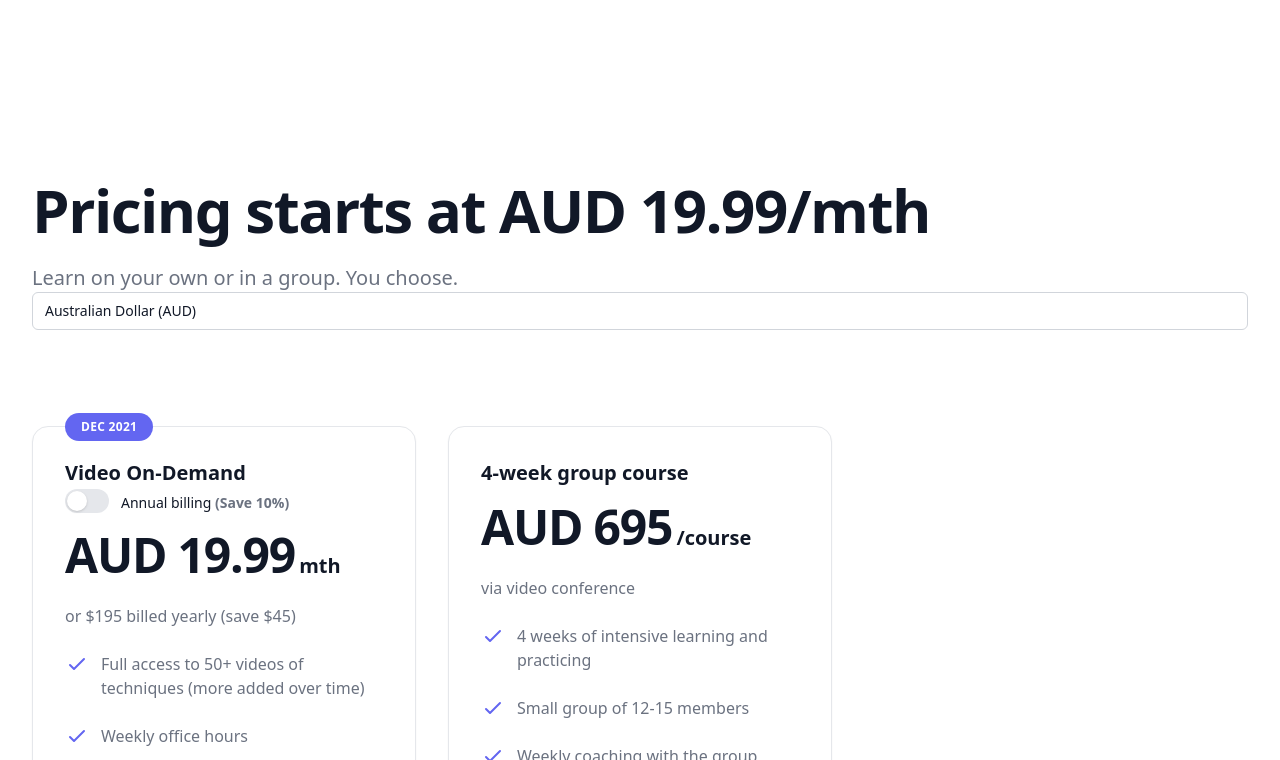
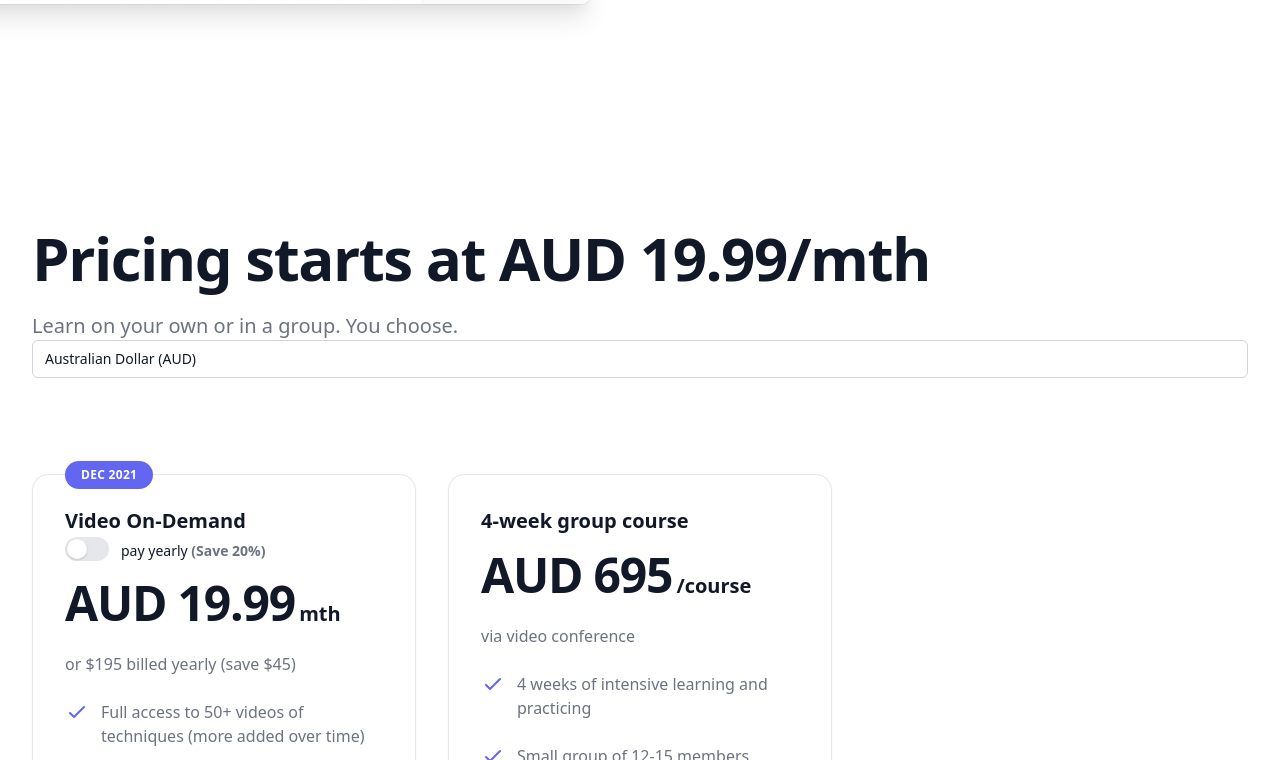
Before and after one commit to timyeothequietachievr/website, a Next.js app: page / in a window 1280 px wide. Shown: the part 4139-4899 px from the top of the page. Built offline with nearby package versions, Linux system fonts and the light colour scheme; a web font is replaced by a local one.

Commit message:
content(bob baxley), pay yearly

```diff
--- a/components/Feature2.jsx
+++ b/components/Feature2.jsx
@@ -18,9 +18,10 @@ export default function Example() {
                     <p className="mt-5 prose prose-indigo text-gray-500">
                       <ul role="list">
                         <li>Sophie Matrai - former stutter, now mentor and coach-in-training</li>
-                        <li>Jim Lim 林倛玉 - Singer, Songwriter, Performer</li>
+                        <li>Bob Baxley - SVP Design Thoughtspot, x-Apple x-Pinterest x-Yahoo, introvert</li>
                         <li>Diane Tarshis - Entrepreneur, startup advisor, coach, introvert</li>
                         <li>Larry Cornett - Leadership coach, Business Advisor, x-Yahoo x-eBay Design leader</li>
+                        <li>Jim Lim 林倛玉 - Singer, Songwriter, Performer</li>
                         <li>Mags Hanley - Author-Career architecture, Speaker, Coach, Extrovert, Leader of introverts</li>
                         <li>Jason Mesut - Coach, Design leader, introvert</li>
                         <li>Ryan Rumsey - Author-Business thinking for designers, Founder, x-Apple x-Electronic Arts, x-Nestle</li>
@@ -28,7 +29,6 @@ export default function Example() {
                         <li>Jonathon Colman - Design leader, keynote speaker, introvert</li>
                         <li>Margaret Lee - Leadership Coach, x-Google x-Yahoo Design leader, introvert</li>
                         <li>John Cutler - Product leader, designer</li>
-                        <li>Bob Baxley - SVP Design Thoughtspot, x-Apple x-Pinterest x-Yahoo, introvert</li>
                         <li>Christina Wodtke - </li>
                         <li>Rebecca James - CEO, Marketer, Mom, introvert</li>
                         <li>Emily Chardac - Chief People Officer, Board Advisor x-Square, Mozilla, introvert</li>
--- a/components/payment-options/index.jsx
+++ b/components/payment-options/index.jsx
@@ -106,9 +106,9 @@ export function PeriodToggle({ onPeriodChanged }) {
       </Switch>
       <Switch.Label as="span" className="ml-3">
         <span className="text-sm font-medium text-gray-900">
-          Annual billing{' '}
+          pay yearly {' '}
         </span>
-        <span className="text-sm text-gray-500">(Save 10%)</span>
+        <span className="text-sm text-gray-500">(Save 20%)</span>
       </Switch.Label>
     </Switch.Group>
   )
```
